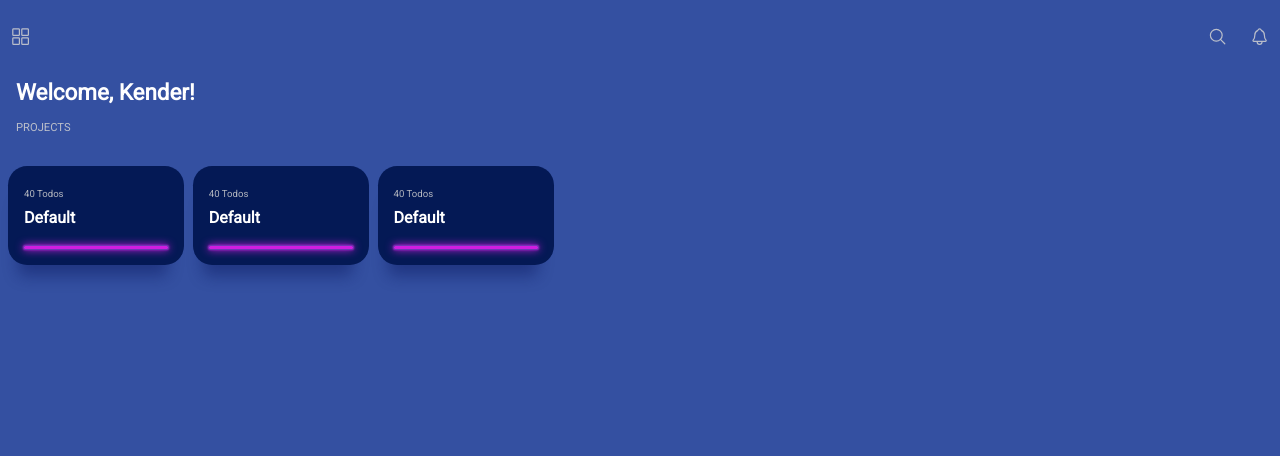
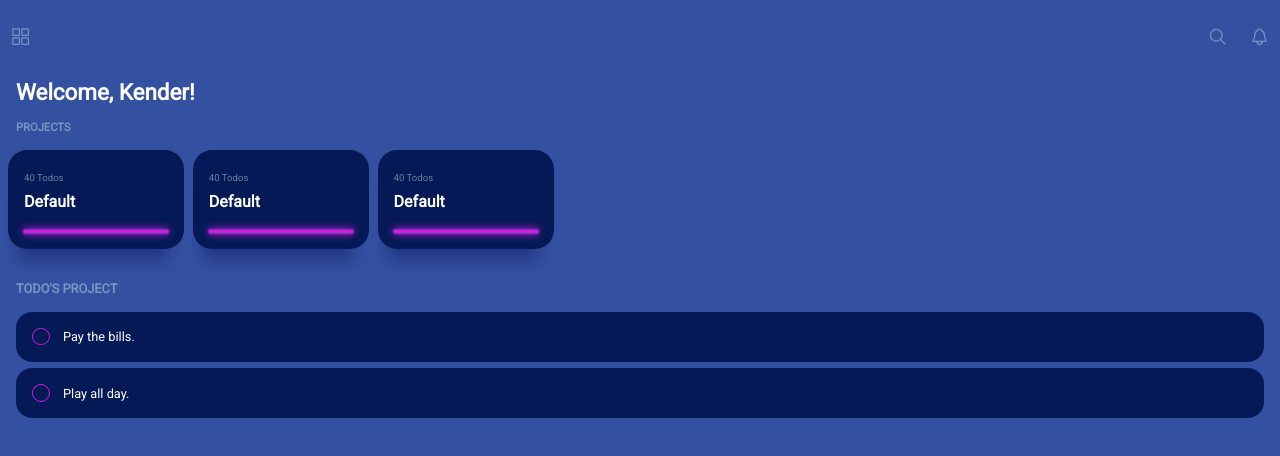
Before and after one commit to kenderb/TODO-LIST-JS, a website built with webpack: page dist/index.html in a window 1280 px wide. Built offline with nearby package versions, Linux system fonts and the light colour scheme; files whose address does not match are found by name.

Commit message:
Add the class Button to the project

```diff
--- /dev/null
+++ b/src/components/add-todo-button/button.component.js
@@ -0,0 +1,10 @@
+import './button.style.scss';
+
+export default class Button {
+  constructor(name) {
+    this.name = name;
+  }
+  sayHello() {
+    console.log(`hello ${this.name} using class Button`);
+  }
+}
--- /dev/null
+++ b/src/components/add-todo-button/button.style.scss
@@ -0,0 +1 @@
+@import '../../styles/colors';
--- a/src/components/project/project.style.scss
+++ b/src/components/project/project.style.scss
@@ -1,6 +1,7 @@
 @import '../../styles/colors';
+
 .projects-title {
-  margin: 1rem;
+  margin: 1rem 0 0 1rem;
   font-size: 0.7rem;
 }
 
--- a/src/components/todo/todo.style.scss
+++ b/src/components/todo/todo.style.scss
@@ -1,5 +1,39 @@
 @import '../../styles/colors';
 
-.component-container {
-  background-color: red;
+.todo-container {
+  margin: 0 1rem;
+  h2 {
+    font-size: 0.8rem;
+    color: $white-gray;
+    margin-bottom: 1rem;
+  }
 }
+
+.todo {
+  font-size: 0.8rem;
+  align-items: center;
+  background-color: $primary-color;
+  padding: 1rem;
+  border-radius: 1rem;
+  margin: 0  0 0.4rem 0;
+}
+.checkbox {
+  margin-right: 1rem;
+  margin-left: 2px;
+  margin-top: 2px;
+}
+
+.checkbox-container {
+  position: relative;
+}
+
+.checkbox-circle {
+  background-color: $primary-color;
+  position: absolute;
+  top: 0px;
+  left: 0px;
+  width: 1.1rem;
+  height: 1.1rem;
+  border: $project-one-color 1px solid;
+  border-radius: 1.1rem;
+}
--- a/src/index.js
+++ b/src/index.js
@@ -2,6 +2,8 @@ import './styles/reset.scss';
 import './styles/general.scss';
 import Todo from './components/todo/todo.component';
 import Project from './components/project/project.component';
+import Button from './components/add-todo-button/button.component';
+
 
 var categoriesArray = [];
 
@@ -10,3 +12,5 @@ const todo = new Todo('kender');
 todo.sayHello();
 const project = new Project('kender');
 project.sayHello();
+const button = new Button('kender');
+button.sayHello();
--- a/src/styles/_colors.scss
+++ b/src/styles/_colors.scss
@@ -5,4 +5,4 @@ $priority-two-color: #1d6ae0;
 $project-one-color: #d01de0;
 $project-two-color: #1da2e0;
 $project-three-color: #1de078;
-$white-gray: #d1d1d1da;
+$white-gray: #a8c0d49d;
--- a/webpack.config.js
+++ b/webpack.config.js
@@ -12,7 +12,9 @@ module.exports = {
   mode: 'development',
   devServer: {
     contentBase: './dist',
+    host: '192.168.1.78',
     hot: true,
+    port: 3000
   },
   module: {
     rules: [
```
Also changed, not shown: dist/index.html, dist/main.js (added), dist/main.js.LICENSE.txt (added), dist/styles.css (added).
